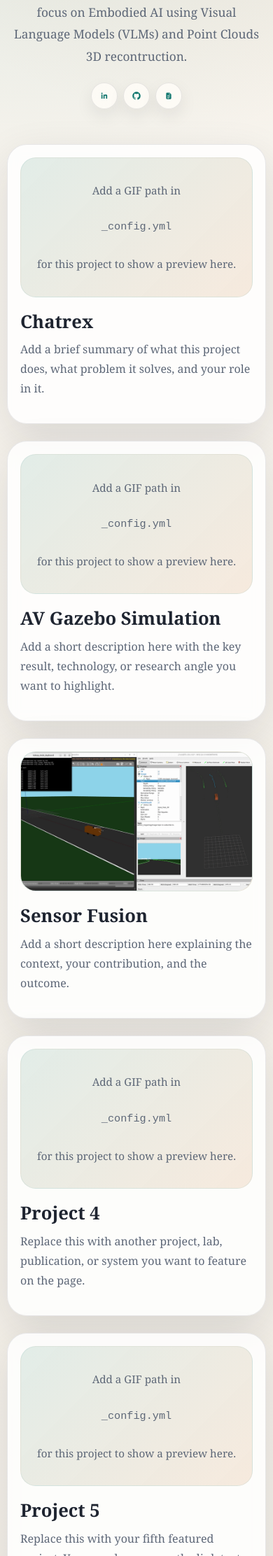
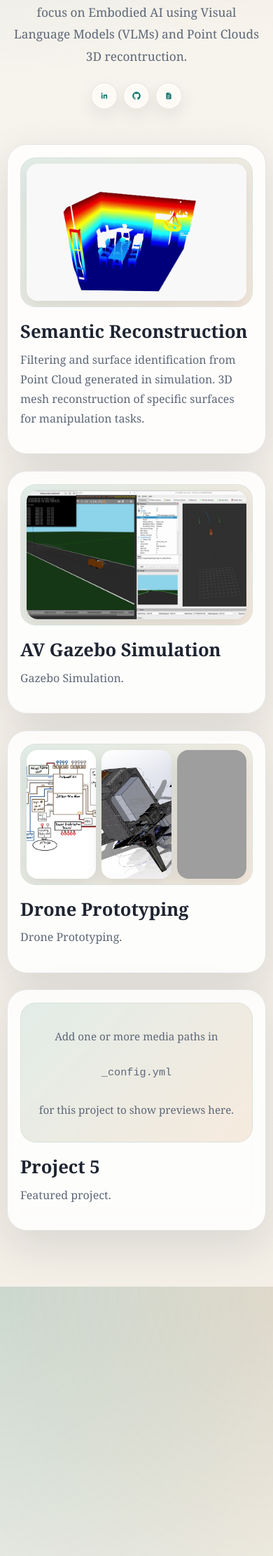
Before and after one commit to vitorhcf/vitorhcf.github.io, a Jekyll site: the page built from index.md, in a window 390 px wide. Shown: the part 575-2799 px from the top of the page at 70% size. Built offline with Jekyll 4.4.1, drawn with Linux system fonts in a browser that asks for light colours; some of the changed text lies outside the part shown; grey boxes are pictures that could not be loaded.

Commit message:
added projects

```diff
--- a/_config.yml
+++ b/_config.yml
@@ -8,28 +8,27 @@ cv_url: /docs/assets/cv.pdf
 plugins:
 - jekyll-remote-theme
 projects:
-  - title: Chatrex
-    description: Add a brief summary of what this project does, what problem it solves, and your role in it.
+  - title: Semantic Reconstruction
+    description: Filtering and surface identification from Point Cloud generated in simulation. 3D mesh reconstruction of specific surfaces for manipulation tasks.
+    gif: docs/assets/pcl.gif
+    link_text: View project
+    link_url:
+  - title: AV Gazebo Simulation
+    description: Gazebo Simulation.
+    gif: docs/assets/gazebotrim.gif
+    link_text: View project
+    link_url:
+  - title: Drone Prototyping
+    description: Drone Prototyping.
+    gif: docs/assets/atlas.gif
+    media:
+      - docs/assets/scheme.jpeg
+      - docs/assets/drone_cad.jpeg
+      - docs/assets/atlas.gif
+    link_text: View project
+    link_url:
+  - title: Project 5
+    description: Featured project.
     gif:
     link_text: View project
     link_url:
-  - title: AV Gazebo Simulation
-    description: Add a short description here with the key result, technology, or research angle you want to highlight.
-    gif:
-    link_text: View project
-    link_url:
-  - title: Sensor Fusion
-    description: Add a short description here explaining the context, your contribution, and the outcome.
-    gif: docs/assets/gazebotrim.gif
-    link_text: View project
-    link_url:
-  - title: Project 4
-    description: Replace this with another project, lab, publication, or system you want to feature on the page.
-    gif:
-    link_text: View project
-    link_url:
-  - title: Project 5
-    description: Replace this with your fifth featured project. You can also rename the link text or leave the link empty.
-    gif:
-    link_text: View project
-    link_url:
--- a/assets/css/style.css
+++ b/assets/css/style.css
@@ -137,7 +137,32 @@ a {
   border: 1px solid rgba(15, 118, 110, 0.08);
 }
 
-.project-card__media img {
+.project-card__gallery {
+  display: grid;
+  grid-template-columns: repeat(auto-fit, minmax(110px, 1fr));
+  gap: 10px;
+  width: 100%;
+  height: 100%;
+  min-height: 220px;
+  padding: 10px;
+}
+
+.project-card__media-item {
+  display: block;
+  overflow: hidden;
+  border-radius: 16px;
+  background: rgba(255, 255, 255, 0.78);
+  box-shadow: 0 10px 24px rgba(23, 28, 38, 0.1);
+  transition: transform 160ms ease, box-shadow 160ms ease;
+}
+
+.project-card__media-item:hover,
+.project-card__media-item:focus-visible {
+  transform: scale(1.02);
+  box-shadow: 0 16px 30px rgba(23, 28, 38, 0.16);
+}
+
+.project-card__media-item img {
   display: block;
   width: 100%;
   height: 100%;
@@ -215,4 +240,11 @@ a {
   .project-card__media {
     min-height: 200px;
   }
+
+  .project-card__gallery {
+    min-height: 200px;
+    grid-template-columns: repeat(auto-fit, minmax(92px, 1fr));
+    gap: 8px;
+    padding: 8px;
+  }
 }
--- a/index.md
+++ b/index.md
@@ -43,13 +43,44 @@ title: Home
 
   <section class="projects" aria-label="Projects">
     {% for project in site.projects %}
+      {% assign has_media = false %}
+      {% if project.media and project.media.size > 0 %}
+        {% assign has_media = true %}
+      {% elsif project.gif %}
+        {% assign has_media = true %}
+      {% endif %}
+
       <article class="project-card">
         <div class="project-card__media">
-          {% if project.gif %}
-            <img src="{{ project.gif | relative_url }}" alt="{{ project.title }}">
+          {% if has_media %}
+            <div class="project-card__gallery">
+              {% if project.media and project.media.size > 0 %}
+                {% for media_item in project.media %}
+                  <a
+                    class="project-card__media-item"
+                    href="{{ media_item | relative_url }}"
+                    target="_blank"
+                    rel="noreferrer"
+                    aria-label="Open {{ project.title }} media {{ forloop.index }} in a new tab"
+                  >
+                    <img src="{{ media_item | relative_url }}" alt="{{ project.title }} media {{ forloop.index }}">
+                  </a>
+                {% endfor %}
+              {% else %}
+                <a
+                  class="project-card__media-item"
+                  href="{{ project.gif | relative_url }}"
+                  target="_blank"
+                  rel="noreferrer"
+                  aria-label="Open {{ project.title }} preview in a new tab"
+                >
+                  <img src="{{ project.gif | relative_url }}" alt="{{ project.title }}">
+                </a>
+              {% endif %}
+            </div>
           {% else %}
             <div class="project-card__placeholder">
-              Add a GIF path in <code>_config.yml</code> for this project to show a preview here.
+              Add one or more media paths in <code>_config.yml</code> for this project to show previews here.
             </div>
           {% endif %}
         </div>
```
Also changed, not shown: README.md, docs/assets/chatrex.gif (added), docs/assets/drone_cad.jpeg (added), docs/assets/pcl.gif (added), docs/assets/scheme.jpeg (added), 2 other files.
